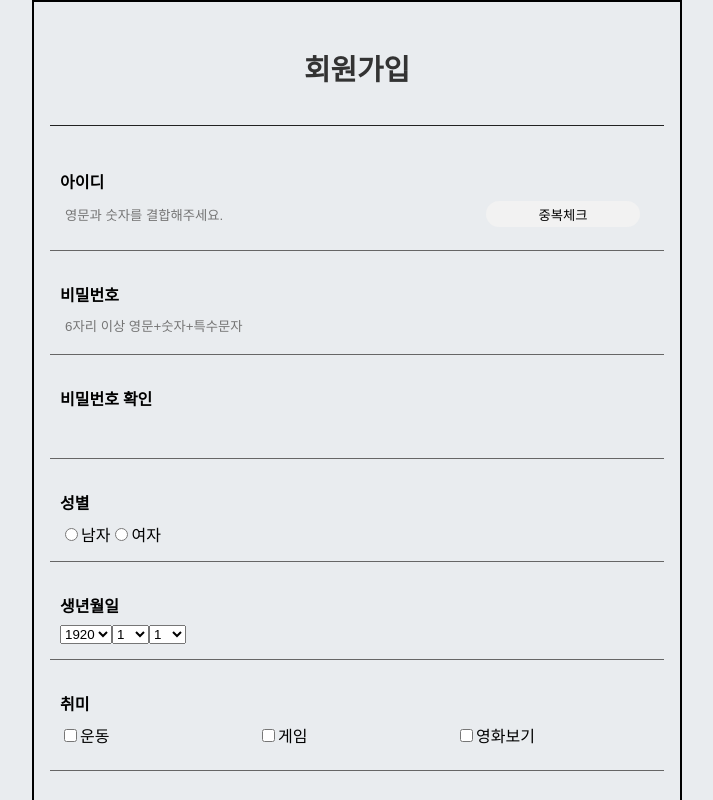
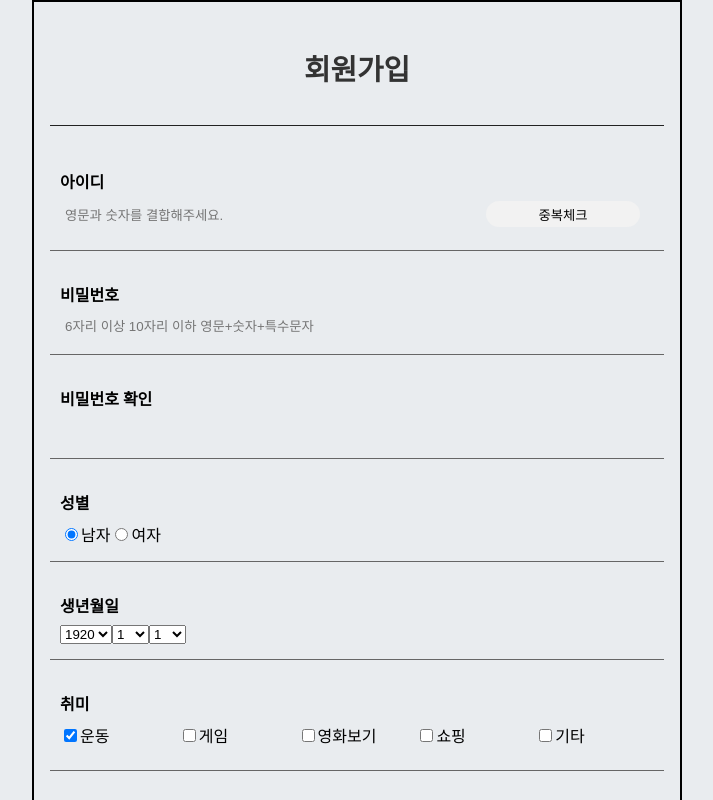
Before and after one commit to qkr30510/mytodo-fix, a React (Create React App) app: page / in a window 1280 px wide. Shown: the top 800 px of the page, without its empty margins (283-996 px from the left). Built offline with nearby package versions, Linux system fonts and the light colour scheme.

Commit message:
Update SignInsert

```diff
--- a/src/Sign/SignInsert.js
+++ b/src/Sign/SignInsert.js
@@ -24,13 +24,19 @@ form{
 
 `;
 
+const RedId = css`
+  border: 3px solid #f66969;
+`;
+
 const DivWrap = styled.div`
   width: 100%;
   margin-bottom: 1rem;
   border-bottom: 1px solid #666;
   padding: 15px 10px;
-  box-sizing:border-box;
+  box-sizing: border-box;
   /* border: 3px solid #f66969 */
+
+  ${(props) => props.error === true && RedId}
 
   &:last-child {
     border-bottom: none;
@@ -91,10 +97,12 @@ const Button = styled.button`
   cursor: pointer;
 `;
 
-const SignInsert = ({ introduce, onChange }) => {
+const SignInsert = (onSignInsert) => {
   const [idValue, setIdValue] = useState('');
   const [pwValue, setPwValue] = useState('');
   const [sePwValue, seSetPwValue] = useState('');
+  const [introduce, setIntroduce] = useState('');
+  // const [error, setError] = useState(false);
 
   const year = () => {
     const y = [];
@@ -121,60 +129,133 @@ const SignInsert = ({ introduce, onChange }) => {
   };
 
   // 아이디 유효성 체크
-  const regTypeId = /^[a-zA-Z0-9]*$/;
-  if (!regTypeId.test(idValue)) {
-    //console.log("아이디엔 영문과 숫자만 가능합니다.",idValue)
-  }
 
-  const checkNum = idValue.search(/[0-9]/g);
-  const checkEng = idValue.search(/[a-z]/gi);
-  if (checkNum < 0 || checkEng < 0) {
-    // console.log('아이디는 영문과 숫자가 혼용되어야합니다.',idValue)
-  }
+  const regTypeId = /^(?=.*[a-zA-Z])(?=.*[0-9])[a-zA-Z0-9]{2,}$/;
 
   const checkid = useCallback((e) => {
     setIdValue(e.target.value);
     // 정규표현식으로 체크 먼저하고 setValue로 넣기!!
   }, []);
 
-  // 비밀번호 유효성 체크
+  const error = false;
 
-  // const regps = /^(?=.*[a-zA-Z])(?=.*[!@#$%])(?=.*[0-9])$/
-  // if (!regps.test(pwValue)){
-  //   console.log("아이디엔 영문과 숫자만 가능합니다.",pwValue)
-  // }
+  const errorID = useCallback(
+    (e) => {
+      const error = true;
+      // 아이디 유효성 체크
+      if (!idValue) {
+        return !error;
+      } else {
+        if (!regTypeId.test(idValue)) {
+          //console.log("아이디엔 영문과 숫자만 가능합니다.",idValue);
+          return error;
+        }
+      }
+    },
+    [idValue],
+  );
+  // 아이디 중복 체크
+  const duplicate = () => {
 
-  const checkPwNum = pwValue.search(/[0-9]/g);
-  const checkPwEng = pwValue.search(/[a-z]/gi);
-  const checkPwSpe = pwValue.search(/[~!@#$%^&*()_+|<>?:{}]/g);
-  //console.log("z",checkPwNum)
+    const prevId = localStorage.getItem('아이디');
 
-  if (checkPwNum < 0 || checkPwEng < 0 || checkPwSpe < 0) {
-    console.log(
-      '비밀번호는 영문과 숫자, 특수문자가 혼용되어야합니다.',
-      pwValue,
-    );
+    console.log(localStorage.getItem('아이디'))
+    if(prevId === idValue){
+      alert("중복된 아이디입니다.")
+      return false;
+    }else{
+      return true;
+    }
+
   }
 
-  // 비밀번호 중복체크
-  const secheckPw = useCallback ((e) => {
-    seSetPwValue(e.target.value)
-  },[])
-
-  if (pwValue !== sePwValue) {
-    console.log('비밀번호를 다시 확인해주세요',sePwValue);
-  }
-
+  // 비밀번호 유효성 체크
 
   const checkPw = useCallback((e) => {
     setPwValue(e.target.value);
   }, []);
 
+  const errorPw = useCallback(
+    (e) => {
+      const error = true;
+      if (!pwValue) {
+        return !error;
+      } else {
+        const regps = /^(?=.*[a-zA-Z])(?=.*[0-9])(?=.*[!@#$%^&*])[a-zA-Z0-9!@#$%^&*]{6,10}$/;
+        if (!regps.test(pwValue)) {
+          //console.log("비번",pwValue)
+          return error;
+        }
+      }
+    },
+    [pwValue],
+  );
+
+  // 비밀번호 중복체크
+
+  const secheckPw = useCallback((e) => {
+    seSetPwValue(e.target.value);
+  }, []);
+
+  const errorSPw = useCallback(
+    (e) => {
+      const error = true;
+      if (!sePwValue) {
+        return !error;
+      } else {
+        if (pwValue !== sePwValue) {
+          // console.log('비밀번호를 다시 확인해주세요',sePwValue);
+          return error;
+        }
+      }
+    },
+    [sePwValue],
+  );
+  const checkintro = useCallback((e) => {
+    setIntroduce(e.target.value);
+  }, []);
+
+
+  const onClick = useCallback(() => {
+    if (error) {
+      console.log('빨간박스의 값을 확인하세요.', error);
+      return false;
+    } else if (!idValue) {
+      alert('아이디를 입력해주세요.');
+      return false;
+    }else if (!duplicate) {
+      alert('아이디 중복체크를 해주세요.');
+      return false;
+    }else if (!pwValue) {
+      alert('비밀번호를 입력해주세요.');
+      return false;
+    } else if (!sePwValue) {
+      alert('비밀번호 확인을 입력해주세요.');
+      console.log('비밀번호 확인을 입력해주세요.',sePwValue);
+      return false;
+    }else if (!introduce) {
+      alert('자기소개를 입력해주세요.');
+      return false;
+    } else {
+      alert("환영합니다."+idValue+"님")
+      localStorage.setItem('아이디', idValue);
+      localStorage.setItem('비밀번호', pwValue);
+
+      setIdValue('');
+      setPwValue('');
+      seSetPwValue('');
+      setIntroduce('');
+
+      onSignInsert(idValue,pwValue)
+    }
+  }, [idValue, pwValue, sePwValue, introduce]);
+
   return (
     <Box>
       <h3>회원가입</h3>
       <form>
-        <DivWrap>
+        {/* <DivWrap error={ errorId()}> */}
+        <DivWrap error={errorID()}>
           <label>아이디</label>
           <input
             type="text"
@@ -185,32 +266,32 @@ const SignInsert = ({ introduce, onChange }) => {
             id="userid"
             autoComplete="off"
           />
-          <Button>중복체크</Button>
+          <Button type="button" onClick={duplicate}>중복체크</Button>
         </DivWrap>
-        <DivWrap>
+        <DivWrap error={errorPw()}>
           <label>비밀번호</label>
           <input
             type="text"
             name="password"
             value={pwValue}
             onChange={checkPw}
-            placeholder="6자리 이상 영문+숫자+특수문자"
+            placeholder="6자리 이상 10자리 이하 영문+숫자+특수문자"
             autoComplete="off"
           />
         </DivWrap>
-        <DivWrap>
+        <DivWrap error={errorSPw()}>
           <label>비밀번호 확인</label>
           <input
             type="text"
             name="checkpw"
             value={sePwValue}
             onChange={secheckPw}
-            autocomplete="off"
+            autoComplete="off"
           />
         </DivWrap>
         <DivWrap>
           <label>성별</label>
-          <input type="radio" name="gender" value="man" />
+          <input type="radio" name="gender" value="man" defaultChecked />
           남자
           <input type="radio" name="gender" value="woman" />
           여자
@@ -231,7 +312,7 @@ const SignInsert = ({ introduce, onChange }) => {
           <label>취미</label>
           <CheckBoxWrap>
             <label>
-              <input type="checkbox" name="exercise" />
+              <input type="checkbox" name="exercise" defaultChecked />
               운동
             </label>
             <label>
@@ -241,6 +322,14 @@ const SignInsert = ({ introduce, onChange }) => {
             <label>
               <input type="checkbox" name="movie" />
               영화보기
+            </label>
+            <label>
+              <input type="checkbox" name="shopping" />
+              쇼핑
+            </label>
+            <label>
+              <input type="checkbox" name="etc" />
+              기타
             </label>
           </CheckBoxWrap>
         </DivWrap>
@@ -252,12 +341,14 @@ const SignInsert = ({ introduce, onChange }) => {
             cols="30"
             rows="10"
             value={introduce}
-            onChange={onChange}
+            onChange={checkintro}
           ></textarea>
         </DivWrap>
         <DivWrap>
           <Button>취소</Button>
-          <Button>가입완료</Button>
+          <Button type="button" onClick={onClick}>
+            가입완료
+          </Button>
         </DivWrap>
       </form>
     </Box>
```
Also changed, not shown: 1 other file (tests, documents, lock files or other folders).
